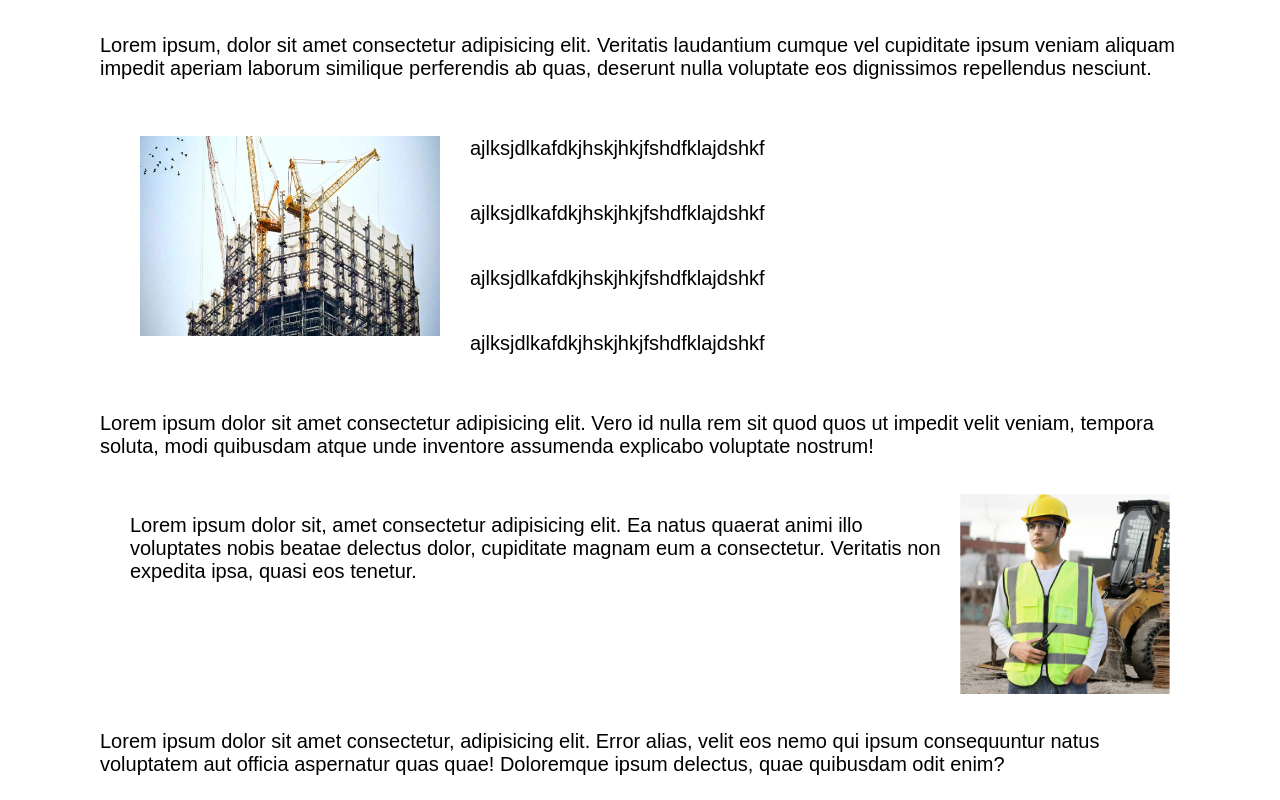
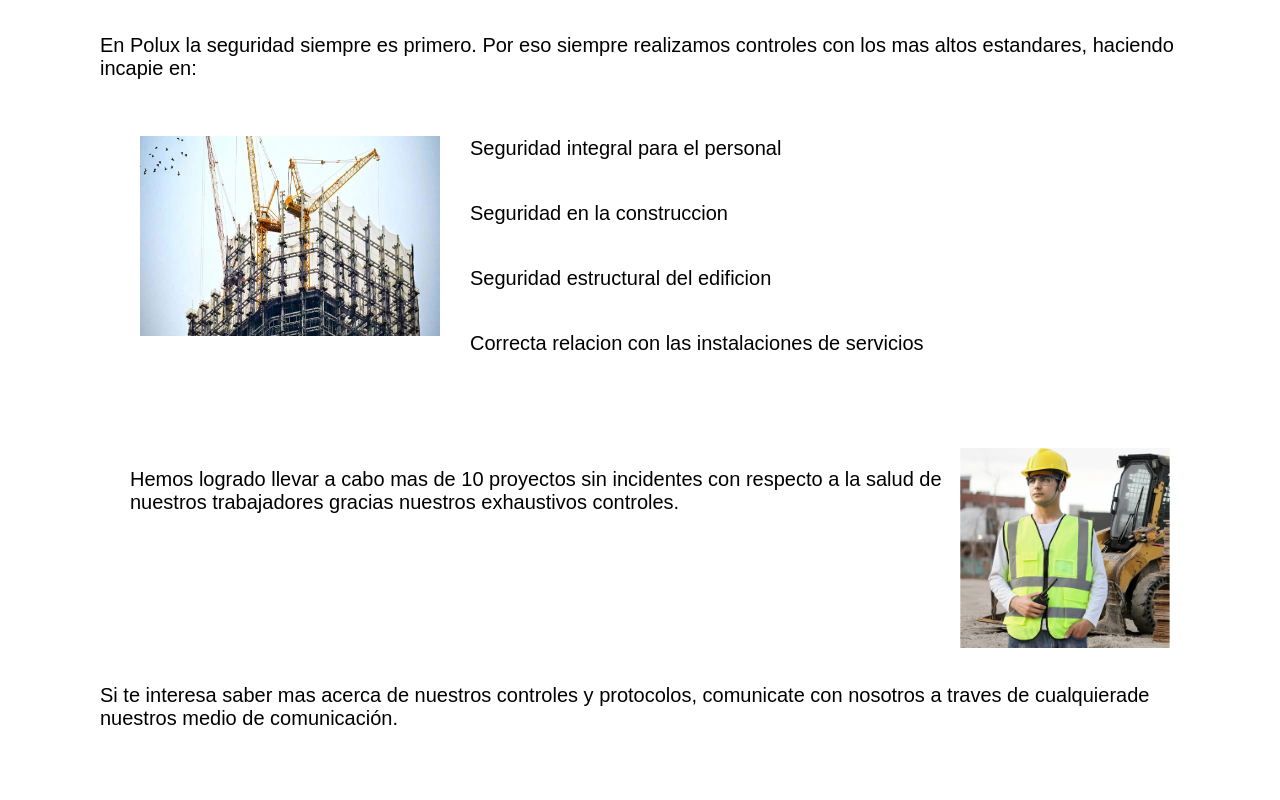
Before and after one commit to FERNANDOSERVIDIO/PoluxConstruccion, a website: page Pages/seguridad/seguridad.html in a window 1280 px wide. Shown: the part 380-1180 px from the top of the page. Drawn offline with Linux system fonts and the light colour scheme.

Commit message:
complete la info de la pagina

```diff
--- a/Pages/seguridad/seguridad.html
+++ b/Pages/seguridad/seguridad.html
@@ -23,30 +23,28 @@
     <div class="redBlock padding-1"><hr class="hr-none"></div>
     <hr class="hr-none">
     <h3 class=" text-title font-bold fontSize-3 padding-3">Seguridad</h3>
-    <!-- <hr class="hr-shadow"> -->
     <div class="shadowLine"></div>
-    <!-- CARROUSELL DE BOOTSTRAP -->
       <div class="flexColumn textBox">
-        <p class="font-normal fontSize-1">Lorem ipsum, dolor sit amet consectetur adipisicing elit. Veritatis laudantium cumque vel cupiditate ipsum veniam aliquam impedit aperiam laborum similique perferendis ab quas, deserunt nulla voluptate eos dignissimos repellendus nesciunt.</p>
+        <p class="font-normal fontSize-1">En Polux la seguridad siempre es primero. Por eso siempre realizamos controles con los mas altos estandares, haciendo incapie en:</p>
         <hr class="hr-none">
         <div class="margin-left-3 image-text showBorder">
           <img class="fotoSeguridad margin-1 margin-top-2 showBorder" src="../../Imagenes/seguridad1.jpg" alt="">
           <ol class="margin-2 flexColumn flexcenter showBorder">
-            <ul><p class="font-normal fontSize-1">ajlksjdlkafdkjhskjhkjfshdfklajdshkf</p></ul>
-            <ul><p class="font-normal fontSize-1">ajlksjdlkafdkjhskjhkjfshdfklajdshkf</p></ul>
-            <ul><p class="font-normal fontSize-1">ajlksjdlkafdkjhskjhkjfshdfklajdshkf</p></ul>
-            <ul><p class="font-normal fontSize-1">ajlksjdlkafdkjhskjhkjfshdfklajdshkf</p></ul>
+            <ul><p class="font-bold fontSize-1">Seguridad integral para el personal</p></ul>
+            <ul><p class="font-bold fontSize-1">Seguridad en la construccion</p></ul>
+            <ul><p class="font-bold fontSize-1">Seguridad estructural del edificion</p></ul>
+            <ul><p class="font-bold fontSize-1">Correcta relacion con las instalaciones de servicios</p></ul>
           </ol>
         </div>
         <hr class="hr-none">
-        <p class="font-normal fontSize-1 showBorder">Lorem ipsum dolor sit amet consectetur adipisicing elit. Vero id nulla rem sit quod quos ut impedit velit veniam, tempora soluta, modi quibusdam atque unde inventore assumenda explicabo voluptate nostrum!</p>
+        <p class="font-normal fontSize-1 showBorder"></p>
         <hr class="hr-none">
         <div class="margin-left-3 image-text showBorder">
-          <p class="font-normal fontSize-1">Lorem ipsum dolor sit, amet consectetur adipisicing elit. Ea natus quaerat animi illo voluptates nobis beatae delectus dolor, cupiditate magnam eum a consectetur. Veritatis non expedita ipsa, quasi eos tenetur.</p>
+          <p class="font-normal fontSize-1">Hemos logrado llevar a cabo mas de 10 proyectos sin incidentes con respecto a la salud de nuestros trabajadores gracias nuestros exhaustivos controles.</p>
           <img class="fotoSeguridad margin-1" src="../../Imagenes/seguridad2.jpg" alt="">
         </div>
         <hr class="hr-none">
-        <p class="font-normal fontSize-1">Lorem ipsum dolor sit amet consectetur, adipisicing elit. Error alias, velit eos nemo qui ipsum consequuntur natus voluptatem aut officia aspernatur quas quae! Doloremque ipsum delectus, quae quibusdam odit enim?</p>
+        <p class="font-normal fontSize-1">Si te interesa saber mas acerca de nuestros controles y protocolos, comunicate con nosotros a traves de cualquierade nuestros medio de comunicación.</p>
       </div>
       <footer class=" footerBar flexColumn">
         <hr class="hr-none">
```
Also changed, not shown: css/main.css (line endings or trailing spaces).
